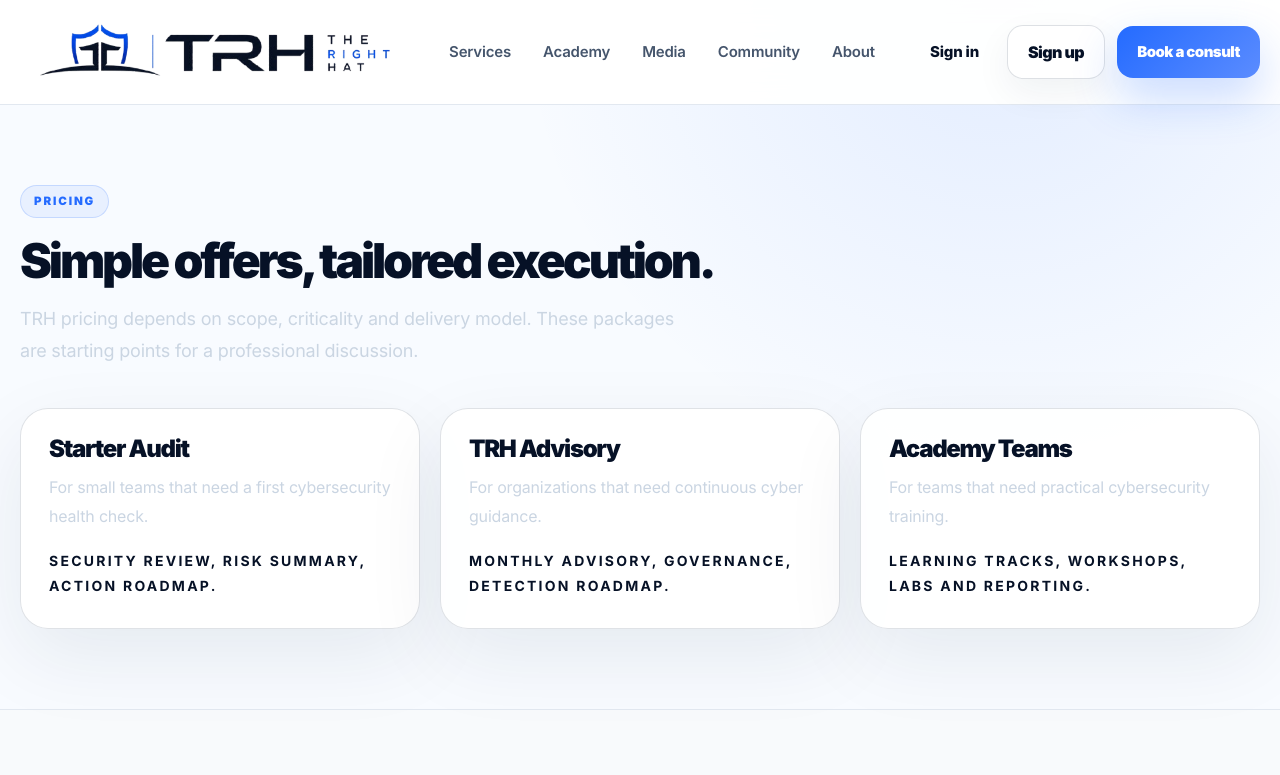
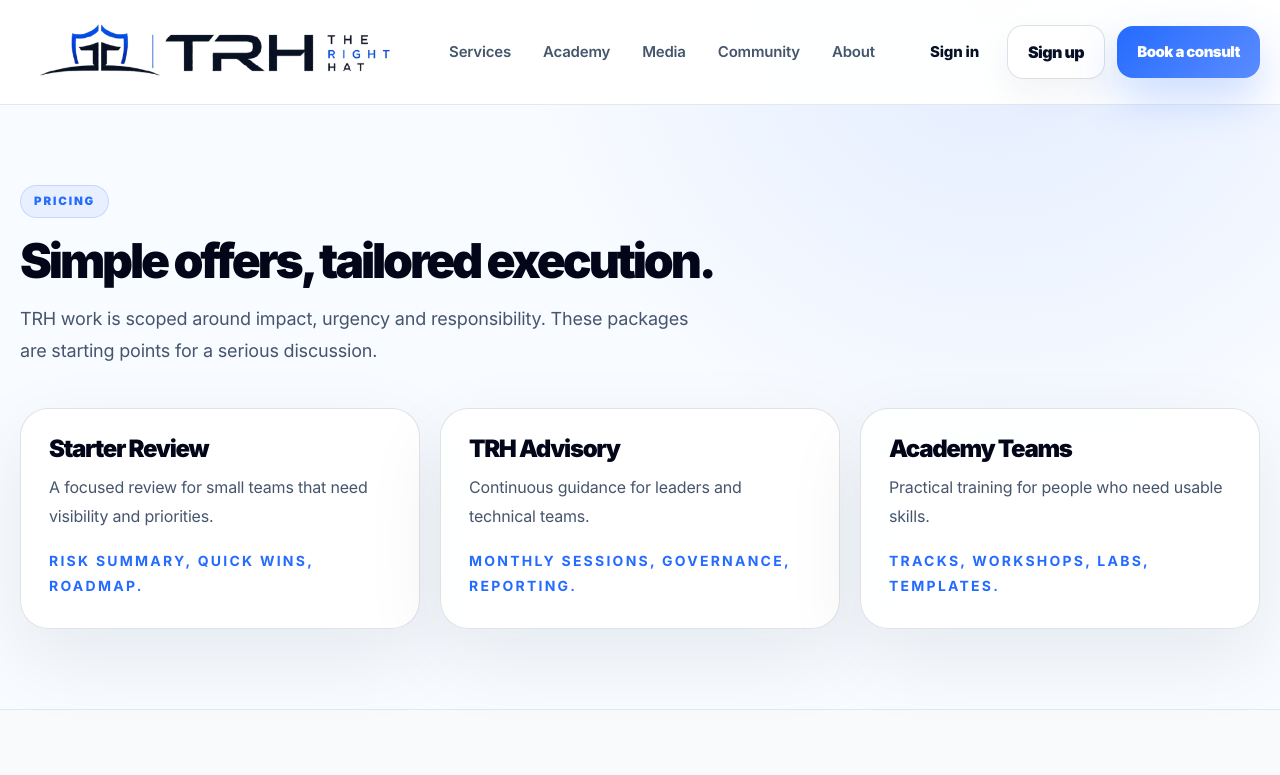
Before and after one commit to SeeDev-K/The-Right-Hat, a Next.js app: page /pricing in a window 1280 px wide. Shown: the top 775 px of the page. Built offline with nearby package versions, Linux system fonts and the light colour scheme.

Commit message:
content: enrich pricing page copy

```diff
--- a/app/pricing/page.tsx
+++ b/app/pricing/page.tsx
@@ -1,7 +1,7 @@
 const plans = [
-  ['Starter Audit', 'For small teams that need a first cybersecurity health check.', 'Security review, risk summary, action roadmap.'],
-  ['TRH Advisory', 'For organizations that need continuous cyber guidance.', 'Monthly advisory, governance, detection roadmap.'],
-  ['Academy Teams', 'For teams that need practical cybersecurity training.', 'Learning tracks, workshops, labs and reporting.'],
+  ['Starter Review', 'A focused review for small teams that need visibility and priorities.', 'Risk summary, quick wins, roadmap.'],
+  ['TRH Advisory', 'Continuous guidance for leaders and technical teams.', 'Monthly sessions, governance, reporting.'],
+  ['Academy Teams', 'Practical training for people who need usable skills.', 'Tracks, workshops, labs, templates.'],
 ]
 
 export default function PricingPage() {
@@ -9,16 +9,10 @@ export default function PricingPage() {
     <main className="py-20">
       <div className="container">
         <span className="badge">Pricing</span>
-        <h1 className="mt-5 max-w-3xl text-5xl font-black">Simple offers, tailored execution.</h1>
-        <p className="mt-5 max-w-2xl text-lg leading-8 text-slate-300">TRH pricing depends on scope, criticality and delivery model. These packages are starting points for a professional discussion.</p>
+        <h1 className="mt-5 max-w-3xl text-5xl font-black text-slate-950">Simple offers, tailored execution.</h1>
+        <p className="mt-5 max-w-2xl text-lg leading-8 text-slate-600">TRH work is scoped around impact, urgency and responsibility. These packages are starting points for a serious discussion.</p>
         <div className="mt-10 grid gap-5 md:grid-cols-3">
-          {plans.map(([title, intro, details]) => (
-            <article key={title} className="card p-7">
-              <h2 className="text-2xl font-black">{title}</h2>
-              <p className="mt-3 leading-7 text-slate-300">{intro}</p>
-              <p className="mt-5 text-sm font-bold uppercase tracking-[.16em] text-[var(--gold-soft)]">{details}</p>
-            </article>
-          ))}
+          {plans.map(([title, intro, details]) => <article key={title} className="card p-7"><h2 className="text-2xl font-black text-slate-950">{title}</h2><p className="mt-3 leading-7 text-slate-600">{intro}</p><p className="mt-5 text-sm font-bold uppercase tracking-[.16em] text-[var(--primary)]">{details}</p></article>)}
         </div>
       </div>
     </main>
```
